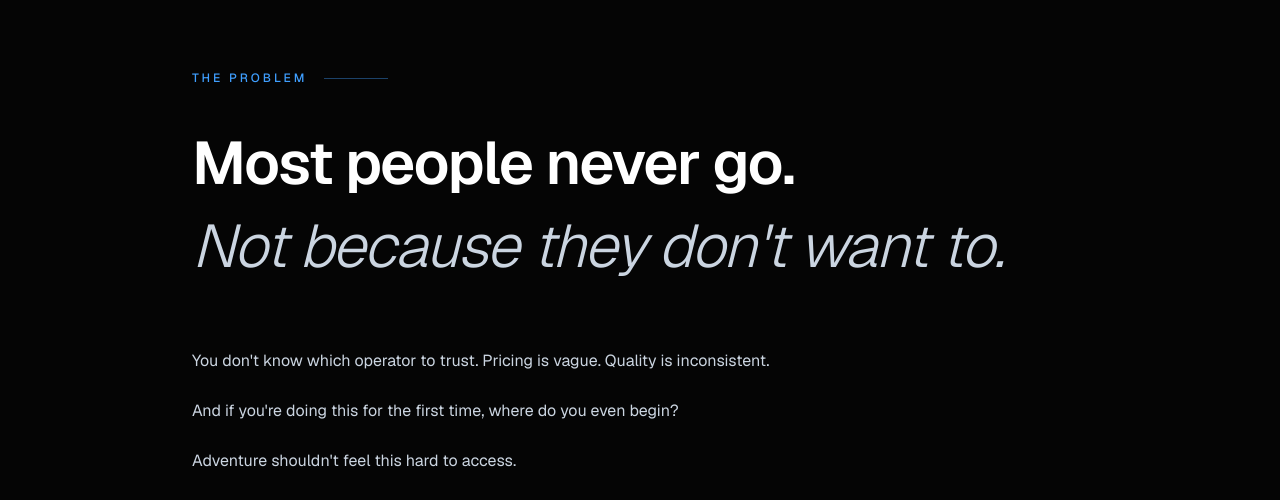
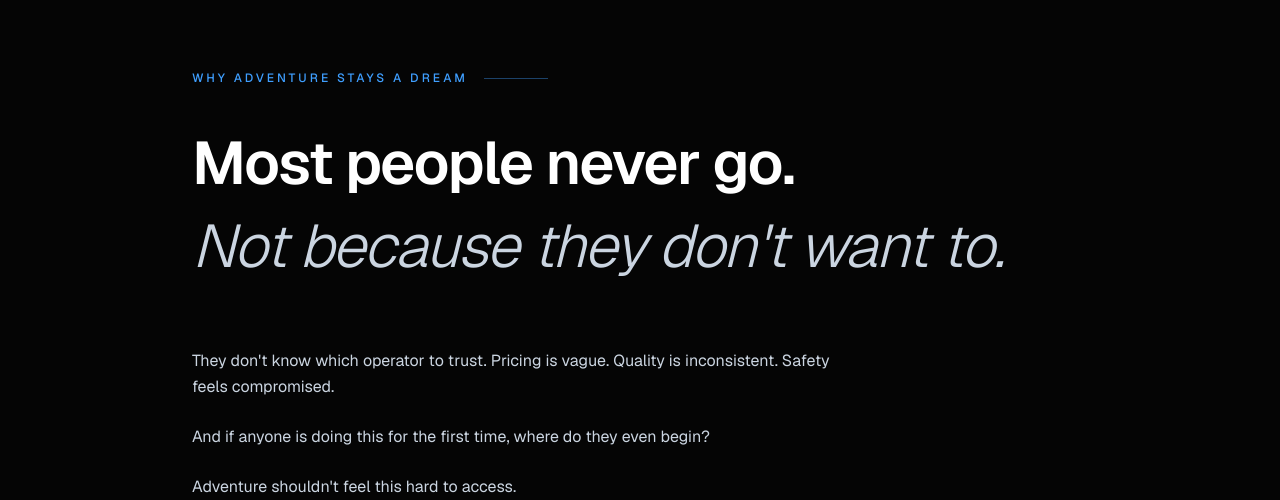
Before and after one commit to aditya-1694/simply-epic-wailist, a Next.js app: page / in a window 1280 px wide. Shown: the part 826-1326 px from the top of the page. Built offline with nearby package versions, Linux system fonts and the light colour scheme; no server answers; the database is empty.

Commit message:
feat: update problem section with specified changes
Revise content for universal appeal and clarity.

```diff
--- a/components/problem-section.tsx
+++ b/components/problem-section.tsx
@@ -14,7 +14,7 @@ export function ProblemSection() {
               className="text-xs tracking-[0.25em] uppercase font-medium"
               style={{ color: "#3F9FFF" }}
             >
-              The Problem
+              Why Adventure Stays a Dream
             </p>
             <div className="h-px w-16" style={{ backgroundColor: "rgba(63,159,255,0.4)" }} />
           </div>
@@ -34,10 +34,10 @@ export function ProblemSection() {
         <DriftIn delay={0.2}>
           <div className="flex flex-col gap-6 max-w-2xl">
             <p className="text-sm md:text-base leading-relaxed" style={{ color: "#CBD5E1" }}>
-              You don&apos;t know which operator to trust. Pricing is vague. Quality is inconsistent.
+              They don&apos;t know which operator to trust. Pricing is vague. Quality is inconsistent. Safety feels compromised.
             </p>
             <p className="text-sm md:text-base leading-relaxed" style={{ color: "#CBD5E1" }}>
-              And if you&apos;re doing this for the first time, where do you even begin?
+              And if anyone is doing this for the first time, where do they even begin?
             </p>
             <p className="text-sm md:text-base leading-relaxed" style={{ color: "#CBD5E1" }}>
               Adventure shouldn&apos;t feel this hard to access.
```
